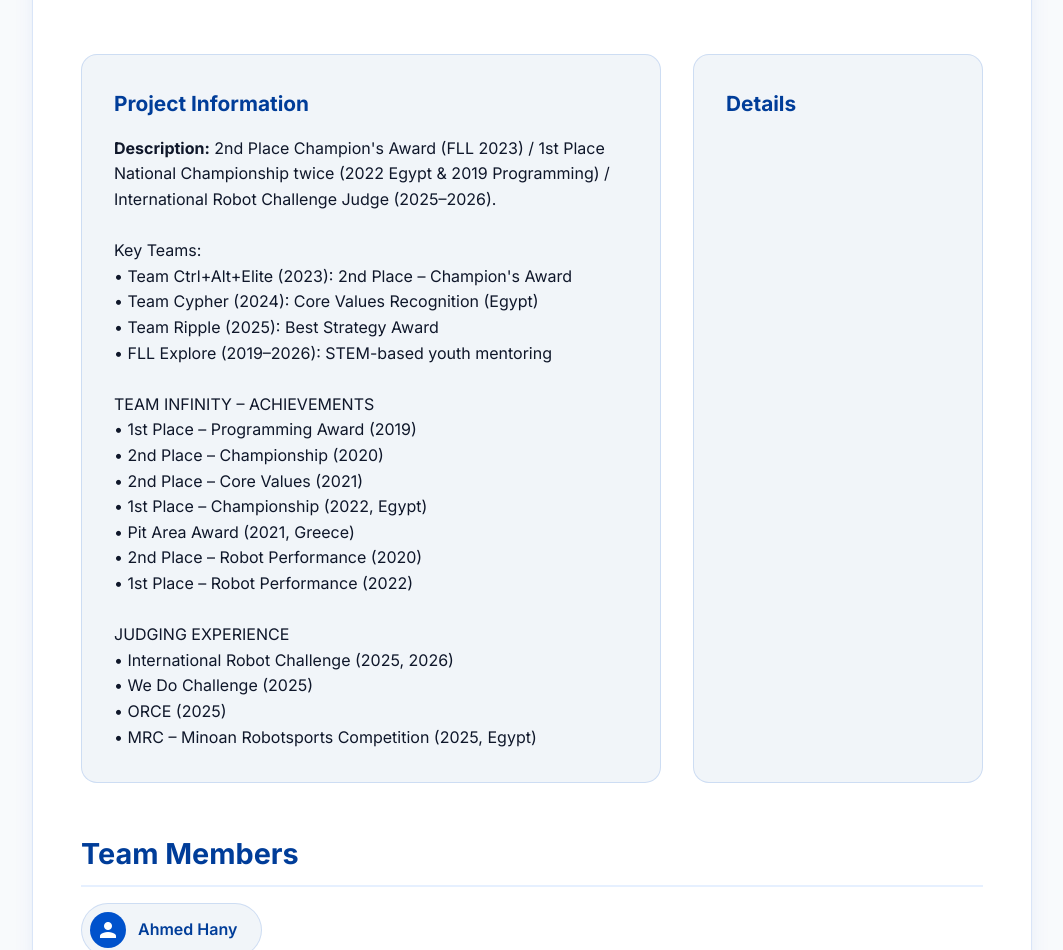
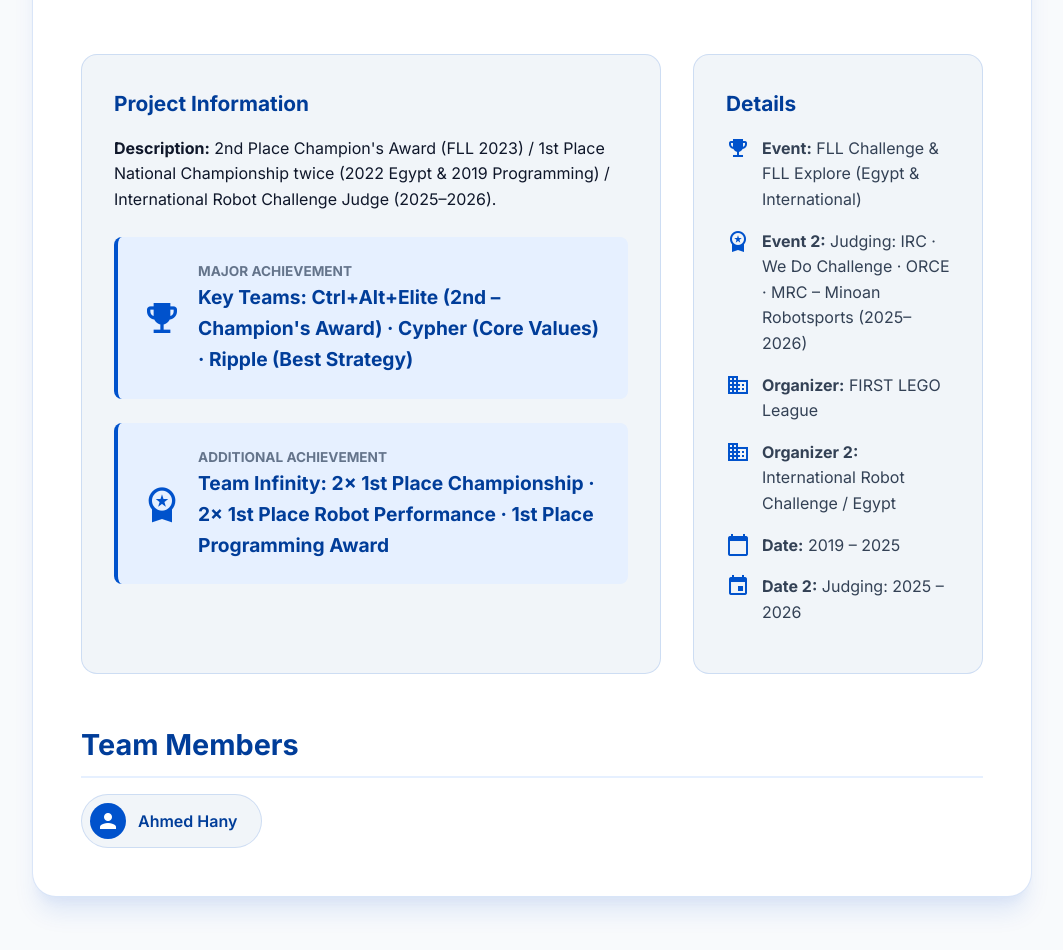
Before and after one commit to moatazmohamedcr852-png/bnu-feng-activities, a React (Vite) app: page /project/ahmed-hany in a window 1280 px wide. Shown: the part 1240-2190 px from the top of the page, without its empty margins (108-1171 px from the left). Built offline with nearby package versions, Linux system fonts and the light colour scheme.

Commit message:
Add summarized details widget fields to Ahmed Hany

```diff
--- a/src/data.js
+++ b/src/data.js
@@ -244,8 +244,16 @@
     id: "ahmed-hany",
     category: "sports",
     title: "Ahmed Hany — Robotics Coach & Judge",
-    description: "2nd Place Champion's Award (FLL 2023) / 1st Place National Championship twice (2022 Egypt & 2019 Programming) / International Robot Challenge Judge (2025–2026).\n\nKey Teams:\n• Team Ctrl+Alt+Elite (2023): 2nd Place – Champion's Award\n• Team Cypher (2024): Core Values Recognition (Egypt)\n• Team Ripple (2025): Best Strategy Award\n• FLL Explore (2019–2026): STEM-based youth mentoring\n\nTEAM INFINITY – ACHIEVEMENTS\n• 1st Place – Programming Award (2019)\n• 2nd Place – Championship (2020)\n• 2nd Place – Core Values (2021)\n• 1st Place – Championship (2022, Egypt)\n• Pit Area Award (2021, Greece)\n• 2nd Place – Robot Performance (2020)\n• 1st Place – Robot Performance (2022)\n\nJUDGING EXPERIENCE\n• International Robot Challenge (2025, 2026)\n• We Do Challenge (2025)\n• ORCE (2025)\n• MRC – Minoan Robotsports Competition (2025, Egypt)",
+    description: "2nd Place Champion's Award (FLL 2023) / 1st Place National Championship twice (2022 Egypt & 2019 Programming) / International Robot Challenge Judge (2025–2026).",
     story: "COACHING EXPERIENCE – FIRST LEGO League (2019–2025)\n• Led multiple teams in FLL Challenge & Explore programs across Egypt & internationally\n• Mentored students in STEM, robotics, and innovation",
+    achievement: "Key Teams: Ctrl+Alt+Elite (2nd – Champion's Award) · Cypher (Core Values) · Ripple (Best Strategy)",
+    extraAchievement: "Team Infinity: 2× 1st Place Championship · 2× 1st Place Robot Performance · 1st Place Programming Award",
+    competition: "FLL Challenge & FLL Explore (Egypt & International)",
+    extraCompetition: "Judging: IRC · We Do Challenge · ORCE · MRC – Minoan Robotsports (2025–2026)",
+    organizer: "FIRST LEGO League",
+    extraOrganizer: "International Robot Challenge / Egypt",
+    date: "2019 – 2025",
+    extraDate: "Judging: 2025 – 2026",
     image: "/infinity.jpeg",
     teamPhoto: "/infinity.jpeg",
     badgeText: "Coach & Judge",
```
